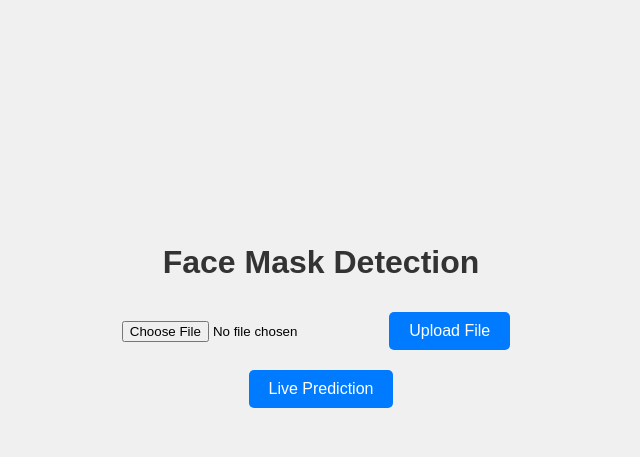
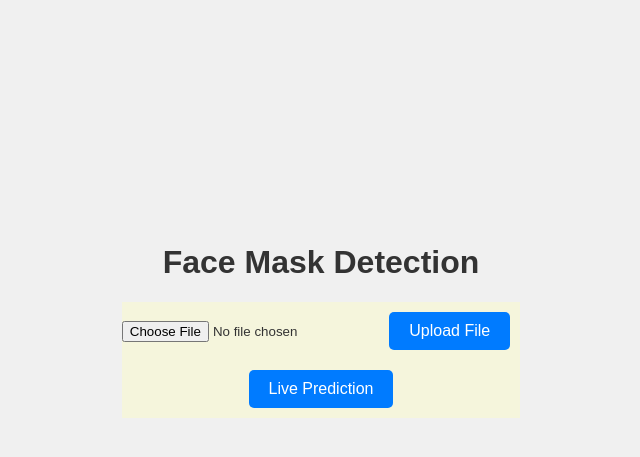
Before and after one commit to yangyuqing15715165798/Face-mask-detection, a Flask app: page / in a window 1280 px wide. Shown: the top 457 px of the page, without its empty margins (319-959 px from the left). Run offline with Flask 3, Linux system fonts and the light colour scheme.

Commit message:
error fixed

```diff
--- a/app.py
+++ b/app.py
@@ -50,7 +50,7 @@ def predict(filename):
     font = ImageFont.load_default()
     for result in ort_outs[0]:
         x1, y1, x2, y2, conf, cls = result[:6]
-        x1, y1, x2, y2 = map(int, [x1, y1, x2, y2])  # Ensure coordinates are integers
+        x1, y1, x2, y2 = [int(x) for x in [x1, y1, x2, y2]]  # Ensure coordinates are integers
         label = f'{int(cls)} {float(conf):.2f}'  # Extract single values correctly
         draw.rectangle([x1, y1, x2, y2], outline="green", width=2)
         draw.text((x1, y1 - 10), label, fill="green", font=font)
@@ -60,6 +60,7 @@ def predict(filename):
     image.save(io_buf, format='JPEG')
     io_buf.seek(0)
     return send_file(io_buf, mimetype='image/jpeg')
+
 
 def generate_frames():
     while True:
@@ -83,7 +84,7 @@ def generate_frames():
         for result in ort_outs[0]:
             x1, y1, x2, y2, conf, cls = result[:6]
             x1, y1, x2, y2 = map(int, [x1, y1, x2, y2])  # Ensure coordinates are integers
-            label = f'{int(cls)} {float(conf):.2f}'  # Extract single values correctly
+            label = f'{int(cls[0])} {float(conf[0]):.2f}'  # Extract single values correctly
             draw.rectangle([x1, y1, x2, y2], outline="green", width=2)
             draw.text((x1, y1 - 10), label, fill="green", font=font)
 
--- a/templates/index.html
+++ b/templates/index.html
@@ -19,6 +19,13 @@
         }
         h1 {
             color: #333;
+            width: 100%;
+        }
+        .sec {
+            color: #333;
+            width: 100%;
+            min-height: 50px;
+            background-color: beige;
         }
         img {
             border: 2px solid #333;
@@ -42,11 +49,15 @@
 <body>
     <div class="container">
         <h1>Face Mask Detection</h1>
-        <form action="/" method="post" enctype="multipart/form-data">
-            <input type="file" name="file">
-            <button type="submit" class="button">Upload File</button>
-        </form>
-        <a href="{{ url_for('live') }}" class="button">Live Prediction</a>
+        <div class="sec">
+            <form action="/" method="post" enctype="multipart/form-data">
+                <input type="file" name="file">
+                <button type="submit" class="button">Upload File</button>
+            </form>
+        </div>
+        <div class="sec">
+            <a href="{{ url_for('live') }}" class="button">Live Prediction</a>
+        </div>
     </div>
 </body>
 </html>
```
